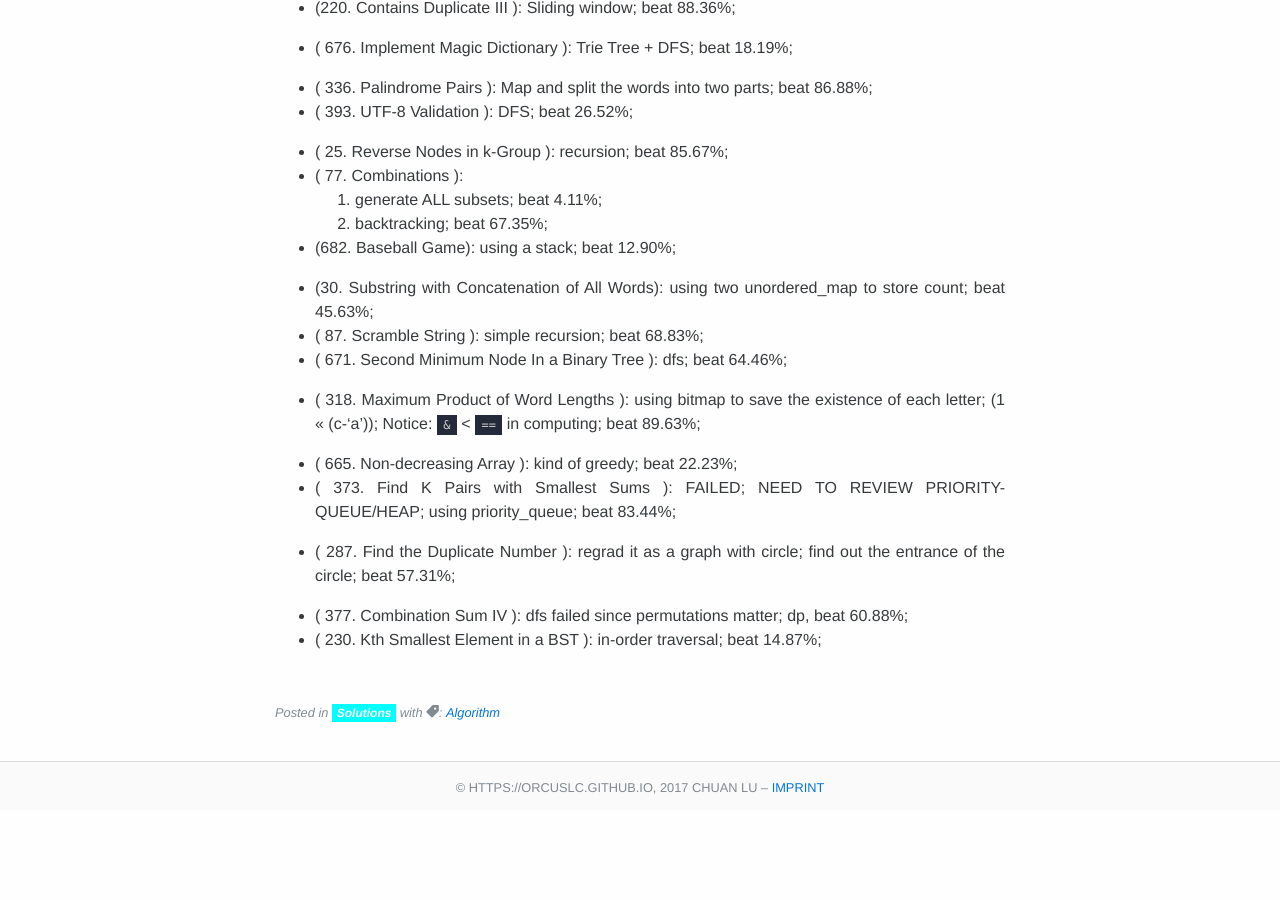
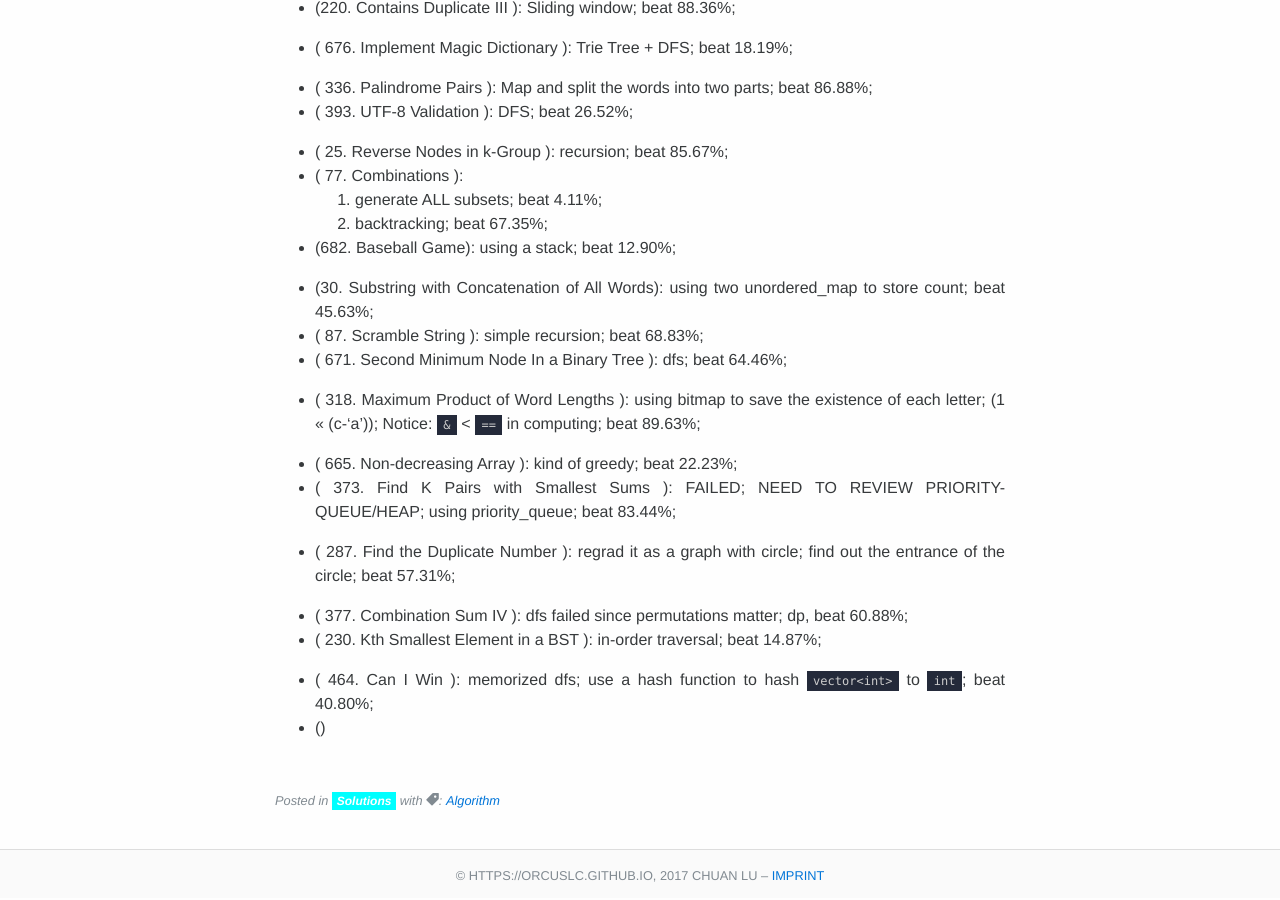
Before and after one commit to Orcuslc/blog.io, a Jekyll site: the page built from _posts/2017-04-19-Solutions-to-LeetCode-C++.md, in a window 1280 px wide and 900 px high, scrolled down 13464 px. Built offline with Jekyll 4.4.1, drawn with Linux system fonts in a browser that asks for light colours; some web fonts are replaced; before the commit the page ends 14276 px from its top, so only the background shows below that.

Commit message:
add a prob

```diff
--- a/_posts/2017-04-19-Solutions-to-LeetCode-C++.md
+++ b/_posts/2017-04-19-Solutions-to-LeetCode-C++.md
@@ -550,3 +550,6 @@ Beat 63.33%;
 
 - ( 377. Combination Sum IV ): dfs failed since permutations matter; dp, beat 60.88%;
 - ( 230. Kth Smallest Element in a BST ): in-order traversal; beat 14.87%;
+
+- ( 464. Can I Win ): memorized dfs; use a hash function to hash `vector<int>` to `int`; beat 40.80%;
+- ()
```
